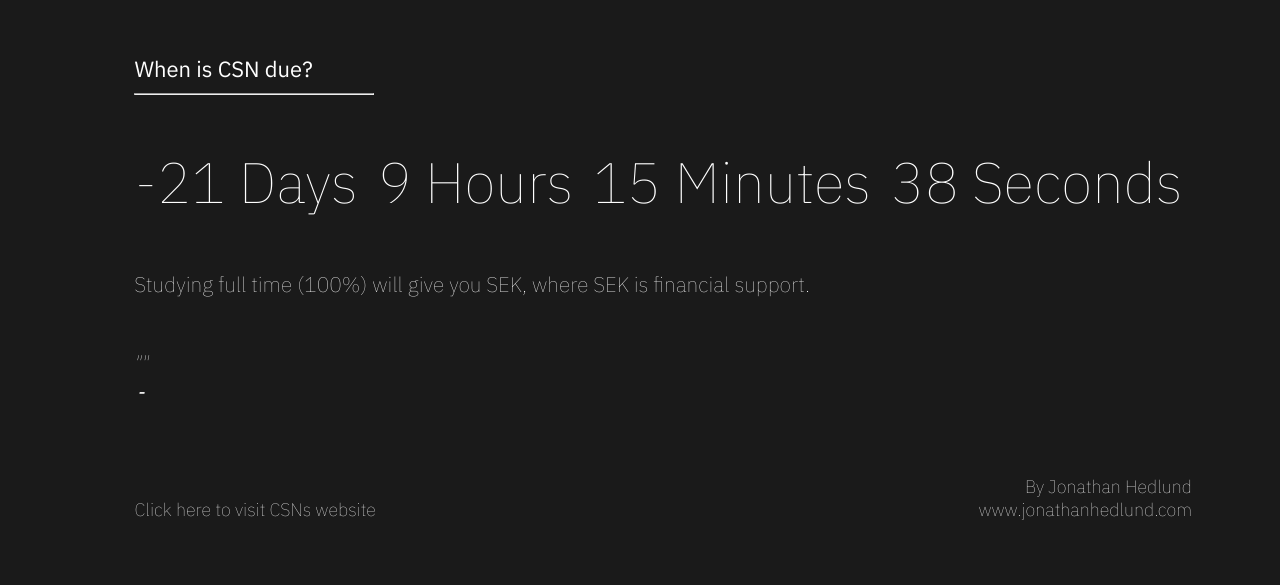
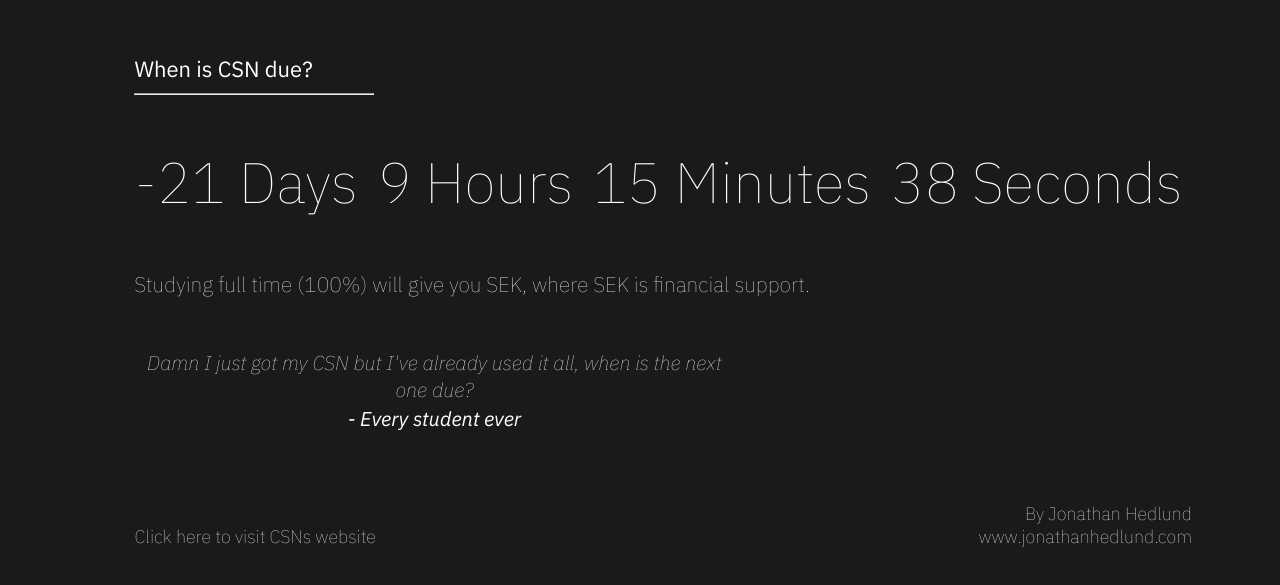
Before and after one commit to JonathanHedlund/csncountdown, a React (Create React App) app: page / in a window 1280 px wide. Shown: the part 135-720 px from the top of the page. Built offline with nearby package versions, Linux system fonts and the light colour scheme; no server answers.

Commit message:
Update Quotes.js

```diff
--- a/src/Quotes.js
+++ b/src/Quotes.js
@@ -50,8 +50,8 @@
     render() {
         return (
             <div>
-                <p className="quote">"{this.state.quote}"</p>
-                <p className="quoter">- {this.state.quoter}</p>
+                <p className="quote">Damn I just got my CSN but I've already used it all, when is the next one due?</p>
+                <p className="quoter">- Every student ever</p>
             </div>
         )
     }
```
